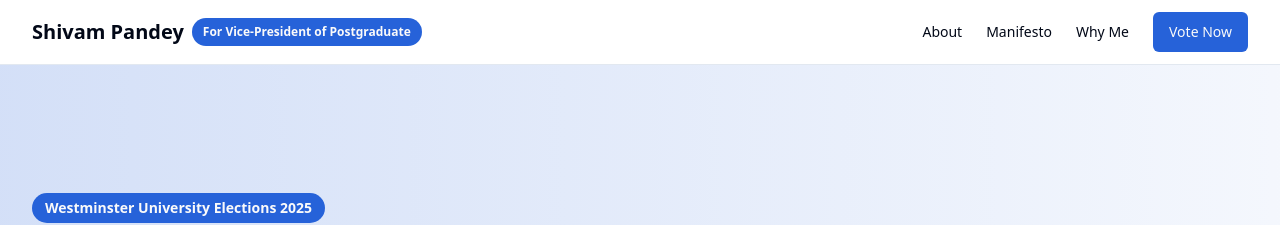
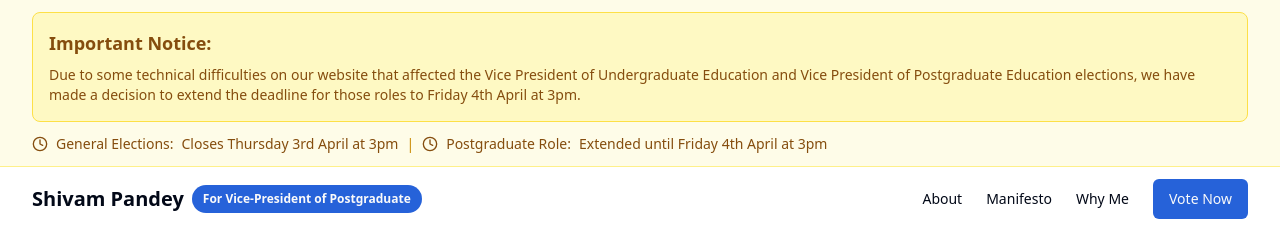
Before and after one commit to shivampandey3011/leadwidshivamvppg, a Next.js app: page / in a window 1280 px wide. Shown: the top 225 px of the page. Built offline with nearby package versions, Linux system fonts and the light colour scheme.

Commit message:
Update page.tsx

```diff
--- a/app/page.tsx
+++ b/app/page.tsx
@@ -9,6 +9,33 @@ import { QRCodeSVG } from 'qrcode.react';
 export default function Home() {
   return (
     <div className="flex flex-col min-h-screen">
+      {/* Important Notice Banner */}
+      <div className="bg-yellow-50 border-b border-yellow-200">
+        <div className="container py-3">
+          <div className="flex flex-col gap-3 text-yellow-800">
+            <div className="bg-yellow-100 p-4 rounded-lg border border-yellow-300">
+              <div className="font-semibold text-lg mb-2">Important Notice:</div>
+              <p className="text-sm">
+                Due to some technical difficulties on our website that affected the Vice President of
+                Undergraduate Education and Vice President of Postgraduate Education elections, we have
+                made a decision to extend the deadline for those roles to Friday 4th April at 3pm.
+              </p>
+            </div>
+            <div className="flex flex-col sm:flex-row gap-2 text-sm">
+              <div className="flex items-center gap-2">
+                <Clock className="h-4 w-4" />
+                <span className="font-medium">General Elections:</span> Closes Thursday 3rd April at 3pm
+              </div>
+              <div className="hidden sm:block text-yellow-600">|</div>
+              <div className="flex items-center gap-2">
+                <Clock className="h-4 w-4" />
+                <span className="font-medium">Postgraduate Role:</span> Extended until Friday 4th April at 3pm
+              </div>
+            </div>
+          </div>
+        </div>
+      </div>
+
       {/* Navigation */}
       <header className="sticky top-0 z-50 w-full border-b bg-background/95 backdrop-blur supports-[backdrop-filter]:bg-background/60">
         <div className="container flex h-16 items-center">
@@ -460,11 +487,15 @@ export default function Home() {
                   <div className="space-y-3">
                     <div className="flex items-center gap-3">
                       <Clock className="h-5 w-5 text-primary" />
-                      <p><span className="font-medium">Voting Period:</span> April 1st (10am) - April 3rd (3pm)</p>
-                    </div>
-                    <div className="flex items-center gap-3">
-                      <Award className="h-5 w-5 text-primary" />
-                      <p><span className="font-medium">Results Night:</span> April 8th</p>
+                      <div>
+                        <p><span className="font-medium">General Voting Period:</span> April 1st (10am) - April 3rd (3pm)</p>
+                        <p className="mt-2">
+                          <span className="font-medium">Postgraduate Role Extended Period:</span> April 1st (10am) - April 4th (3pm)
+                          <span className="text-sm text-muted-foreground block mt-1">
+                            *Extended deadline applies only to Vice President of Postgraduate Education role
+                          </span>
+                        </p>
+                      </div>
                     </div>
 
                     {/* Increased Image Size */}
```
